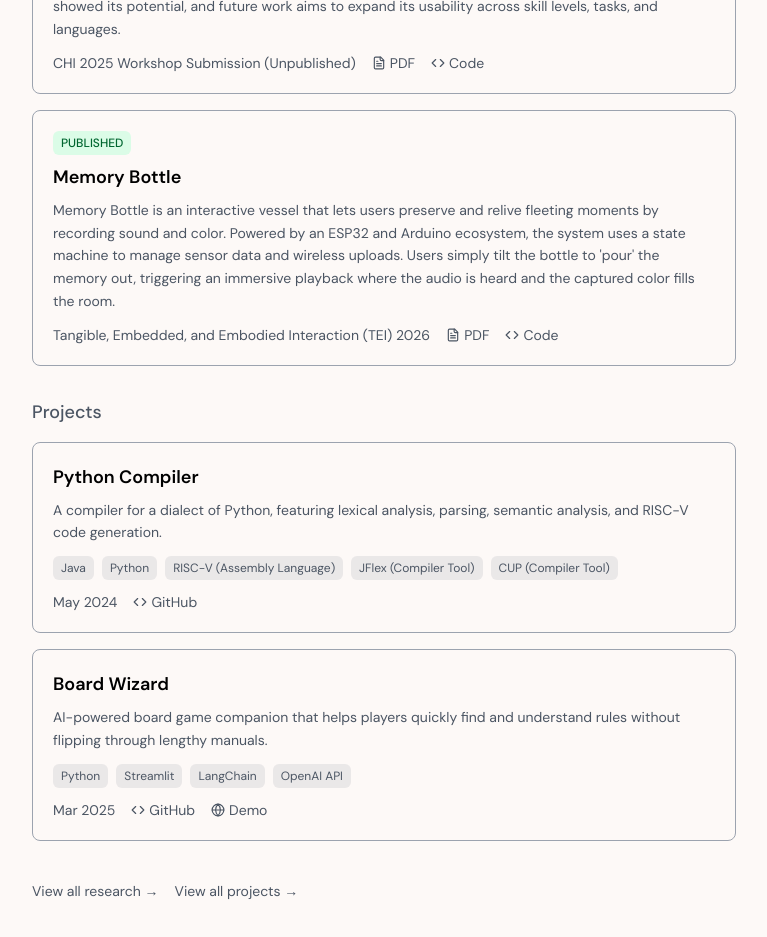
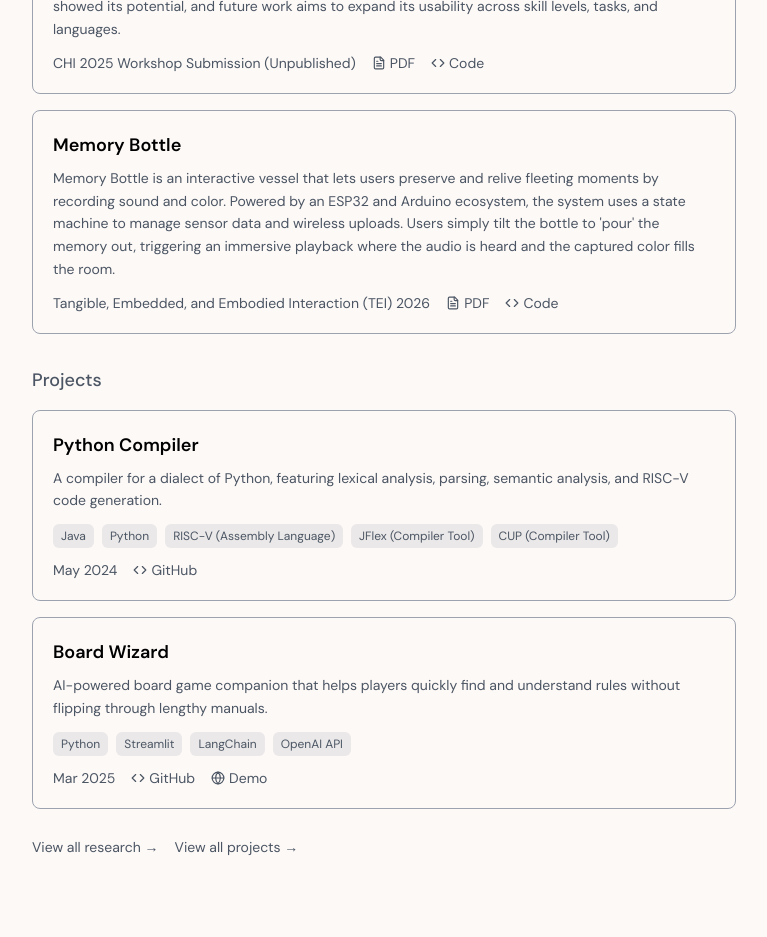
Before and after one commit to c-goenka/personal-website, a Next.js app: page / in a window 1280 px wide. Shown: the part 860-1797 px from the top of the page, without its empty margins (256-1023 px from the left). Built offline with nearby package versions, Linux system fonts and the light colour scheme.

Commit message:
small formatting edits to featured work section

```diff
--- a/src/app/page.tsx
+++ b/src/app/page.tsx
@@ -119,13 +119,13 @@ export default function Home() {
                         {featuredResearch.map((project) => (
                             <div key={project.id} className="border border-border rounded-lg p-5 hover:border-muted transition-all duration-200">
                                 {/* Status Badge */}
-                                {project.status && (
+                                {/* {project.status && (
                                     <div className="flex items-start gap-3 mb-2">
                                         <span className={`px-2 py-1 text-xs font-medium rounded-md ${getStatusColor(project.status)}`}>
                                             {getStatusLabel(project.status)}
                                         </span>
                                     </div>
-                                )}
+                                )} */}
 
                                 {/* Title */}
                                 <h4 className="text-lg font-semibold mb-2 text-foreground">
@@ -223,7 +223,7 @@ export default function Home() {
                 </div>
 
                 {/* View All Links */}
-                <div className="flex gap-4 text-sm mt-10">
+                <div className="flex gap-4 text-sm mt-7">
                     <Link
                         href="/research"
                         className="text-muted hover:text-muted-hover transition-colors"
```
